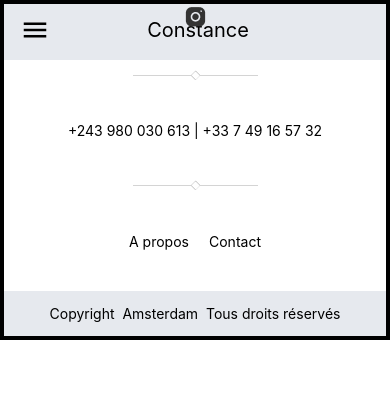
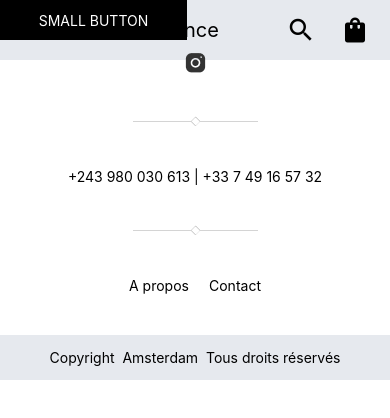
Before and after one commit to LeonardoRubuz/constance-mobile, a React Native app: screen / in a window 390 px wide. Shown: the top 418 px of the page. Built offline with nearby package versions, Linux system fonts and the light colour scheme.

Commit message:
add dark and light styles for small buttons

```diff
--- a/App.js
+++ b/App.js
@@ -3,12 +3,16 @@ import { StyleSheet, Text, View } from 'react-native';
 
 import Header from './components/Header';
 import Footer from './components/Footer';
+import SmallButton from './components/Buttons/SmallButton';
 
 export default function App() {
   return (
     <>
       <View style={styles.container}>
         <Header />
+        <View>
+          <SmallButton label="Small Button" />
+        </View>
         <Footer />
       </View>
       <StatusBar style="auto" />
--- /dev/null
+++ b/components/Buttons/SmallButton.js
@@ -0,0 +1,33 @@
+import { Pressable, StyleSheet, Text } from "react-native";
+
+function SmallButton({label}) {
+    return (
+        <Pressable style={[styles.common, styles.dark]}>
+            <Text style={styles.textStyle}> {label} </Text>
+        </Pressable>
+     );
+}
+
+const styles = StyleSheet.create({
+    common : {
+        height : 40,
+        width : 187,
+        alignItems : 'center',
+        justifyContent : "center"
+    },
+    light : {
+        borderColor : "white",
+        borderWidth : 1,
+        borderStyle : 'solid'
+    },
+    dark : {
+        backgroundColor : "#000"
+    },
+    textStyle : {
+        textTransform : "uppercase",
+        color : "white"
+    }
+})
+
+
+export default SmallButton;
--- a/components/Footer.js
+++ b/components/Footer.js
@@ -26,14 +26,13 @@ function Footer() {
 const styles = StyleSheet.create({
     footer : {
         height : 340,
-        borderWidth : 4,
-        borderStyle : 'solid',
         justifyContent : 'space-between',
         alignItems : 'center'
     },
     socialIcons : {
         flexDirection : 'row',
-        gap : 20
+        gap : 20,
+        marginTop : 10
     },
     contact : {},
     links : {
--- a/components/Header.js
+++ b/components/Header.js
@@ -13,8 +13,8 @@ function Header() {
                 Constance
             </Text>
             <View style={styles.rightCorner}>
-                <IconButton icon="search" />
-                <IconButton icon="shopping-bag" />
+                <IconButton icon="search" isMaterial={true}/>
+                <IconButton icon="shopping-bag" isMaterial={true} />
             </View>
         </View>
      );
```
Also changed, not shown: components/Buttons/LargeButton.js (added, +11 -0 lines), components/Buttons/LargeButtonIcon.js (added), components/Buttons/SmallButtonIcon.js (added).
